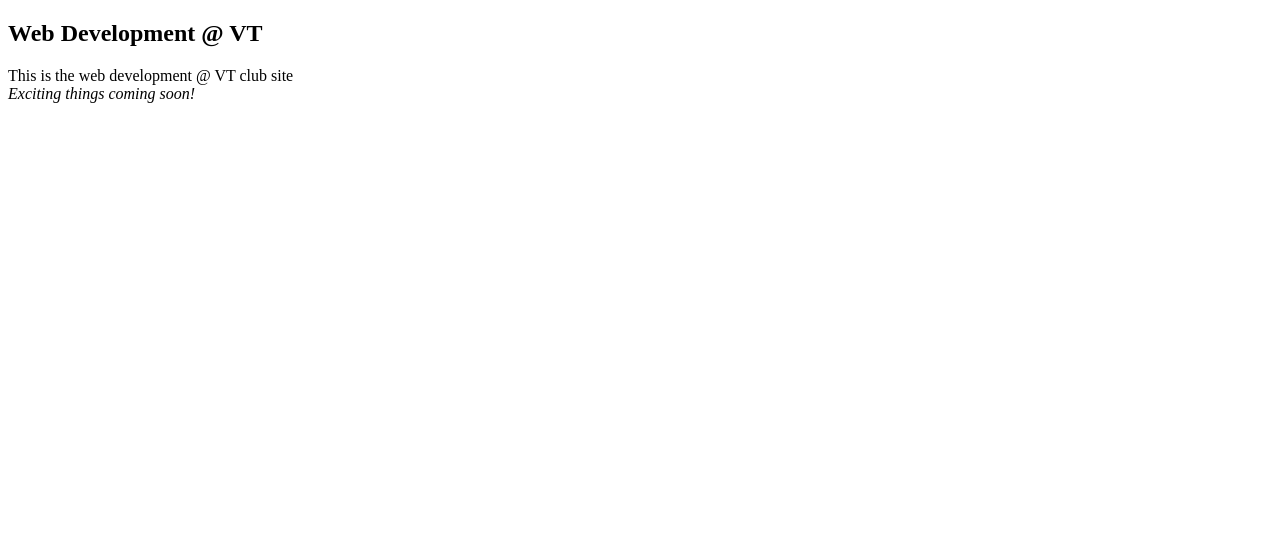
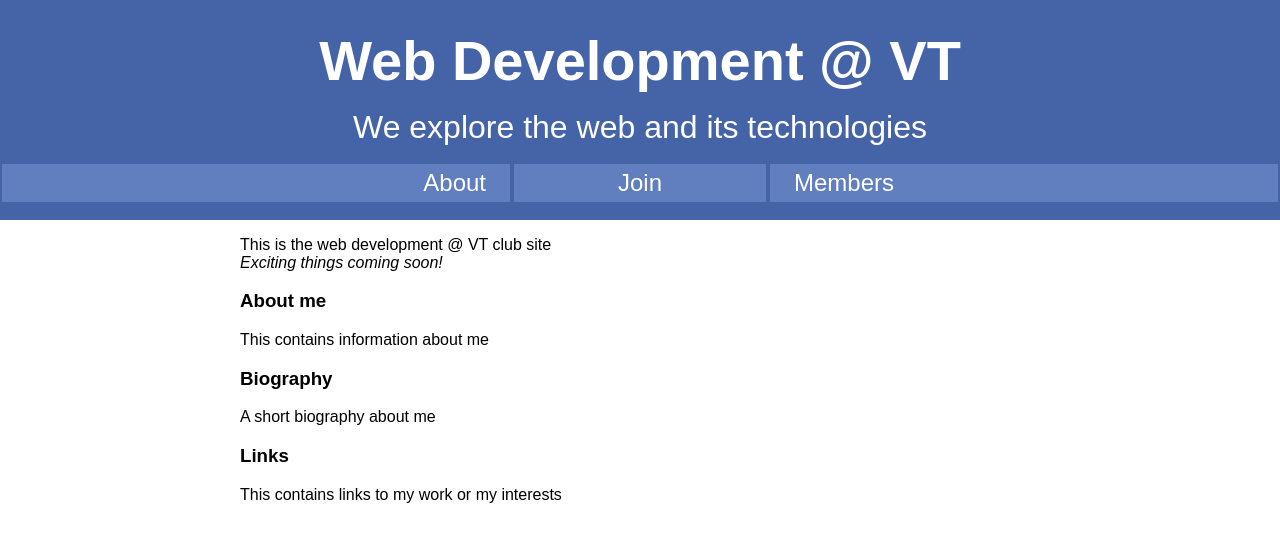
Before and after one commit to elmerland/webdev, a website: page index.html in a window 1280 px wide. Drawn offline with nearby package versions, Linux system fonts and the light colour scheme; files that its build step writes are made by us from their sources.

Commit message:
Complete template page

```diff
--- a/index.html
+++ b/index.html
@@ -3,15 +3,47 @@
   <head lang="en">
     <meta charset="UTF-8">
     <title>Web Dev</title>
+    <link type="text/css" rel="stylesheet" href="css/normalize.css"/>
+    <link type="text/css" rel="stylesheet" href="css/base.css">
     <link type="text/css" rel="stylesheet" href="css/main.css">
   </head>
+
   <body>
-<article class="container">
+    <header class="page-header">
+      <div class="center-column">
         <h1>Web Development @ VT</h1>
+        <h2>We explore the web and its technologies</h2>
+      </div>
+        <nav class="page-nav">
+          <ul>
+            <li><a href="#">About</a></li>
+            <li><a href="#">Join</a></li>
+            <li><a href="#">Members</a></li>
+          </ul>
+        </nav>
+    </header>
+
+    <article class="page-container">
+      <div class="center-column">
         <p>
           This is the web development @ VT club site<br>
           <em>Exciting things coming soon!</em>
         </p>
+        <section class="profile-about-me">
+          <h3>About me</h3>
+          <p>This contains information about me</p>
+        </section>
+        <section class="profile-bio">
+          <h3>Biography</h3>
+
+          <p>A short biography about me</p>
+        </section>
+        <section class="profile-links">
+          <h3>Links</h3>
+
+          <p>This contains links to my work or my interests</p>
+        </section>
+      </div>
     </article>
   </body>
 </html>
```
Lines whose indentation alone changed are shown as unchanged.
